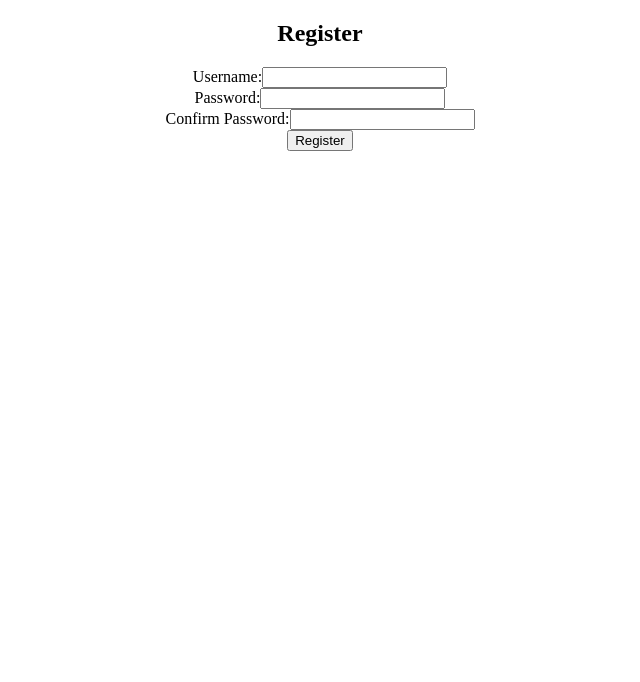
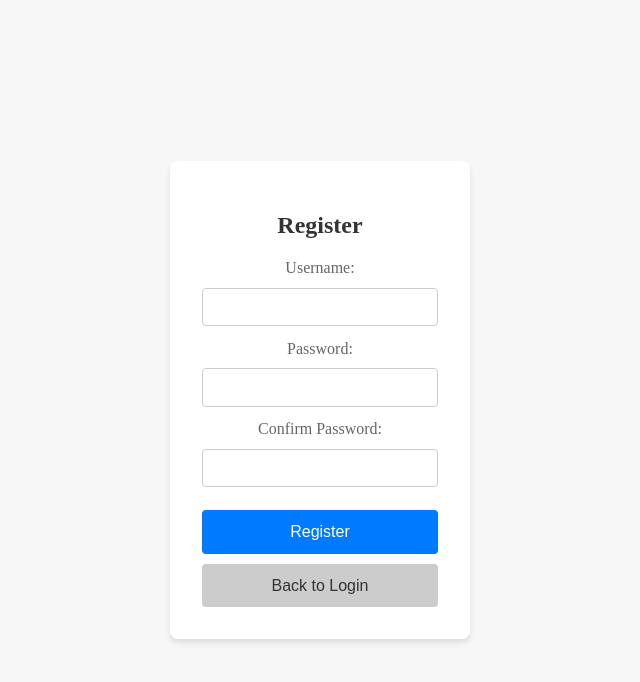
Before and after one commit to saruar-ryskaliyev/color-palette-front, a React (Create React App) app in the folder color-palette/: page /register in a window 1280 px wide. Shown: the top 682 px of the page, without its empty margins (320-960 px from the left). Built offline with nearby package versions, Linux system fonts and the light colour scheme.

Commit message:
logout fix

```diff
--- a/color-palette/src/App.js
+++ b/color-palette/src/App.js
@@ -11,34 +11,39 @@ import Register from './Register';
 import MyProfile from './pages/MyProfile';
 import Search from './pages/Search';
 
-
 const App = () => {
     const { user } = useAuth();
+
+    const privateRoutes = (
+        <>
+            <Route path="/" element={<ColorPicker />} />
+            <Route path="/my-palettes" element={<MyPalettes />} />
+            <Route path="/my-colors" element={<MyColors />} />
+            <Route path="/create-palette" element={<CreatePalette />} />
+            <Route path="/create-palette/:paletteName" element={<CreatePalette />} />
+            <Route path='/search' element={<Search />} />
+            <Route path="/my-profile/:user_id" element={<MyProfile />} />
+            {/* Redirect any other path to the main page */}
+            <Route path="*" element={<Navigate to="/" />} />
+        </>
+    );
+
+    const publicRoutes = (
+        <>
+            <Route path="/login" element={<Login />} />
+            <Route path="/register" element={<Register />} />
+            <Route path="/my-profile/:user_id" element={<MyProfile />} />
+            {/* Redirect any other path to the login page */}
+            <Route path="*" element={<Navigate to="/login" />} />
+        </>
+    );
 
     return (
         <Router>
             <div className="container">
                 {user && <Navbar />}
                 <Routes>
-                    {user ? (
-                        <>
-                            <Route path="/" element={<ColorPicker />} />
-                            <Route path="/my-palettes" element={<MyPalettes />} />
-                            <Route path="/my-colors" element={<MyColors />} />
-                            <Route path="/create-palette" element={<CreatePalette />} />
-                            <Route path="/create-palette/:paletteName" element={<CreatePalette />} />
-                            <Route path="*" element={<Navigate to="/" />} />
-                            <Route path="/my-profile/:user_id" element={<MyProfile />} />
-                            <Route path='/search' element={<Search />} />
-                        </>
-                    ) : (
-                        <>
-                            <Route path="/my-profile/:user_id" element={<MyProfile />} />
-                            <Route path="/login" element={<Login />} />
-                            <Route path="/register" element={<Register />} />
-                            <Route path="*" element={<Navigate to="/login" />} />
-                        </>
-                    )}
+                    {user ? privateRoutes : publicRoutes}
                 </Routes>
             </div>
         </Router>
--- a/color-palette/src/AuthContext.js
+++ b/color-palette/src/AuthContext.js
@@ -7,6 +7,7 @@ export const useAuth = () => useContext(AuthContext);
 
 export const AuthProvider = ({ children }) => {
     const [user, setUser] = useState(null);
+
 
     useEffect(() => {
         const storedUserData = localStorage.getItem('userData');
@@ -32,6 +33,7 @@ export const AuthProvider = ({ children }) => {
     const logout = () => {
         localStorage.clear();
         setUser(null);
+
     };
 
     return (
--- a/color-palette/src/Login.js
+++ b/color-palette/src/Login.js
@@ -2,9 +2,81 @@ import React, { useState } from 'react';
 import { useNavigate } from 'react-router-dom';
 import { useAuth } from './AuthContext';
 import { BASE_URL } from './constants';
+import styled from 'styled-components';
 
+const LoginContainer = styled.div`
+  display: flex;
+  justify-content: center;
+  align-items: center;
+  min-height: 100vh;
+  background-color: #f7f7f7;
+`;
 
+const StyledForm = styled.form`
+  background: white;
+  padding: 2em;
+  border-radius: 8px;
+  box-shadow: 0 4px 6px rgba(0, 0, 0, 0.1);
+  width: 300px;
+`;
 
+const Title = styled.h2`
+  text-align: center;
+  color: #333;
+`;
+
+const Label = styled.label`
+  margin-bottom: 0.5em;
+  color: #666;
+  display: block;
+`;
+
+const Input = styled.input`
+  width: 100%;
+  padding: 0.8em;
+  margin-top: 0.2em;
+  margin-bottom: 1em;
+  border: 1px solid #ccc;
+  border-radius: 4px;
+  box-sizing: border-box;
+
+  &:focus {
+    outline: none;
+    border-color: #0056b3;
+    box-shadow: 0 0 0 2px rgba(0, 86, 179, 0.25);
+  }
+`;
+
+const Button = styled.button`
+  width: 100%;
+  padding: 0.8em;
+  border: none;
+  border-radius: 4px;
+  background-color: #0056b3;
+  color: white;
+  cursor: pointer;
+  font-size: 1em;
+  transition: background-color 0.3s;
+
+  &:hover {
+    background-color: #004494;
+  }
+
+  &.register-button {
+    background-color: #4CAF50;
+    margin-top: 1em;
+
+    &:hover {
+      background-color: #45a049;
+    }
+  }
+`;
+
+const ErrorMessage = styled.p`
+  color: #cc0000;
+  text-align: center;
+  margin-bottom: 1em;
+`;
 
 const Login = () => {
     const [username, setUsername] = useState('');
@@ -36,7 +108,7 @@ const Login = () => {
 
 
 
-        try{
+        try {
             const response = await fetch(BASE_URL + url, {
                 method: 'POST',
                 headers: { 'Content-Type': 'application/x-www-form-urlencoded' },
@@ -70,13 +142,13 @@ const Login = () => {
     };
 
     return (
-        <div className="login-container">
-            <form onSubmit={handleSubmit}>
-                <h2>Login</h2>
-                {error && <p className="error">{error}</p>}
+        <LoginContainer>
+          <StyledForm onSubmit={handleSubmit}>
+            <Title>Login</Title>
+            {error && <ErrorMessage>{error}</ErrorMessage>}
             <div>
-                    <label>Username:</label>
-                    <input
+              <Label>Username:</Label>
+              <Input
                 type="text"
                 value={username}
                 onChange={(e) => setUsername(e.target.value)}
@@ -84,23 +156,22 @@ const Login = () => {
               />
             </div>
             <div>
-                    <label>Password:</label>
-                    <input
+              <Label>Password:</Label>
+              <Input
                 type="password"
                 value={password}
                 onChange={(e) => setPassword(e.target.value)}
                 required
               />
             </div>
-                <button type="submit">Login</button>
-                {/* Check if user is not logged in then show Register button */}
+            <Button type="submit">Login</Button>
             {!user && (
-                    <button type="button" onClick={handleRegister} className="register-button">
+              <Button type="button" onClick={handleRegister} className="register-button">
                 Register
-                    </button>
+              </Button>
             )}
-            </form>
-        </div>
+          </StyledForm>
+        </LoginContainer>
       );
     };
 
--- a/color-palette/src/Navbar.js
+++ b/color-palette/src/Navbar.js
@@ -1,15 +1,18 @@
 import React from "react";
-import { Link, useMatch, useResolvedPath } from "react-router-dom";
-import { useAuth } from "./AuthContext"; // Make sure the path is correct
+import { Link, useMatch, useResolvedPath, useNavigate } from "react-router-dom";
+import { useAuth } from "./AuthContext";
 import './styles.css';
 
 export default function Navbar() {
     const { user, logout } = useAuth();
 
+    const navigate = useNavigate();
 
+    function handleLogout(event) {
+        event.stopPropagation();
+        logout();
+        navigate('/login');
 
-    function handleLogout() {
-        logout();
     }
 
     return (
@@ -24,7 +27,10 @@ export default function Navbar() {
                 {user && (
                     <>
                         <CustomLink to={`/my-profile/${user.userId}`}>My Profile</CustomLink>
-                        <CustomLink onClick={handleLogout} className="nav-list">Logout</CustomLink>
+                        <li className="nav-item">
+                            <button onClick={handleLogout} className="nav-button">Logout</button>
+                        </li>
+
                     </>
 
                 )}
--- a/color-palette/src/Register.js
+++ b/color-palette/src/Register.js
@@ -1,7 +1,82 @@
 import React, { useState } from 'react';
 import { useNavigate } from 'react-router-dom';
 import { BASE_URL } from './constants';
+import styled from 'styled-components';
 
+const RegisterContainer = styled.div`
+  display: flex;
+  justify-content: center;
+  align-items: center;
+  min-height: 100vh;
+  background-color: #f7f7f7;
+`;
+
+const StyledForm = styled.form`
+  background: white;
+  padding: 2em;
+  border-radius: 8px;
+  box-shadow: 0 4px 6px rgba(0, 0, 0, 0.1);
+  width: 300px;
+`;
+
+const Title = styled.h2`
+  text-align: center;
+  color: #333;
+`;
+
+const StyledLabel = styled.label`
+  margin-bottom: 0.5em;
+  color: #666;
+  display: block;
+`;
+
+const StyledInput = styled.input`
+  width: 100%;
+  padding: 0.8em;
+  margin-top: 0.2em;
+  margin-bottom: 1em;
+  border: 1px solid #ccc;
+  border-radius: 4px;
+  box-sizing: border-box;
+
+  &:focus {
+    outline: none;
+    border-color: #007bff;
+    box-shadow: 0 0 0 2px rgba(0, 123, 255, 0.25);
+  }
+`;
+
+const StyledButton = styled.button`
+  width: 100%;
+  padding: 0.8em;
+  border: none;
+  border-radius: 4px;
+  margin-top: 10px;
+  background-color: #007bff;
+  color: white;
+  cursor: pointer;
+  font-size: 1em;
+  transition: background-color 0.3s;
+
+  &:hover {
+    background-color: #0056b3;
+  }
+
+  &.back-button {
+    background-color: #ccc;
+    color: #333;
+
+    &:hover {
+      background-color: #bbb;
+    }
+  }
+`;
+
+const ErrorMessage = styled.p`
+  color: #cc0000;
+  text-align: center;
+  margin-bottom: 1em;
+`;
 
 const Register = ({ onRegister }) => {
     const [username, setUsername] = useState('');
@@ -23,15 +98,10 @@ const Register = ({ onRegister }) => {
         }
 
         handleRegister(username, password);
-
-
     };
 
-
     const handleRegister = async (username, password) => {
-
-        const url = '/register'
-
+        const url = '/register';
         const details = {
             'username': username,
             'colors': [],
@@ -48,28 +118,28 @@ const Register = ({ onRegister }) => {
 
             const result = await response.json();
 
-
             if (response.ok) {
                 navigate('/login');
             } else if (response.status === 400) {
                 setError(result.error || 'Username already exists');
             }
-
-
         } catch (error) {
             setError(error.message || 'An error occurred during registration.');
         }
+    };
 
+    const handleBack = () => {
+        navigate('/login'); // Navigate back to the login page
     };
 
     return (
-        <div className="register-container">
-            <form onSubmit={handleSubmit}>
-                <h2>Register</h2>
-                {error && <p className="error">{error}</p>}
+        <RegisterContainer>
+          <StyledForm onSubmit={handleSubmit}>
+            <Title>Register</Title>
+            {error && <ErrorMessage>{error}</ErrorMessage>}
             <div>
-                    <label>Username:</label>
-                    <input
+              <StyledLabel>Username:</StyledLabel>
+              <StyledInput
                 type="text"
                 value={username}
                 onChange={(e) => setUsername(e.target.value)}
@@ -77,8 +147,8 @@ const Register = ({ onRegister }) => {
               />
             </div>
             <div>
-                    <label>Password:</label>
-                    <input
+              <StyledLabel>Password:</StyledLabel>
+              <StyledInput
                 type="password"
                 value={password}
                 onChange={(e) => setPassword(e.target.value)}
@@ -86,17 +156,20 @@ const Register = ({ onRegister }) => {
               />
             </div>
             <div>
-                    <label>Confirm Password:</label>
-                    <input
+              <StyledLabel>Confirm Password:</StyledLabel>
+              <StyledInput
                 type="password"
                 value={confirmPassword}
                 onChange={(e) => setConfirmPassword(e.target.value)}
                 required
               />
             </div>
-                <button type="submit">Register</button>
-            </form>
-        </div>
+            <StyledButton type="submit">Register</StyledButton>
+            <StyledButton type="button" onClick={handleBack} className="back-button">
+              Back to Login
+            </StyledButton>
+          </StyledForm>
+        </RegisterContainer>
       );
     };
 
--- a/color-palette/src/pages/MyProfile.js
+++ b/color-palette/src/pages/MyProfile.js
@@ -69,6 +69,7 @@ function MyProfile() {
   const [palettes, setPalettes] = useState([]);
   const { user_id } = useParams();
   const paletteRefs = useRef({});
+
 
   useEffect(() => {
     fetch(`${BASE_URL}/users/${user_id}/colors`, {
```
Also changed, not shown: color-palette/src/pages/Search.js (+77 -10 lines), 1 other file (tests, documents, lock files or other folders). Lines whose indentation alone changed are shown as unchanged.
